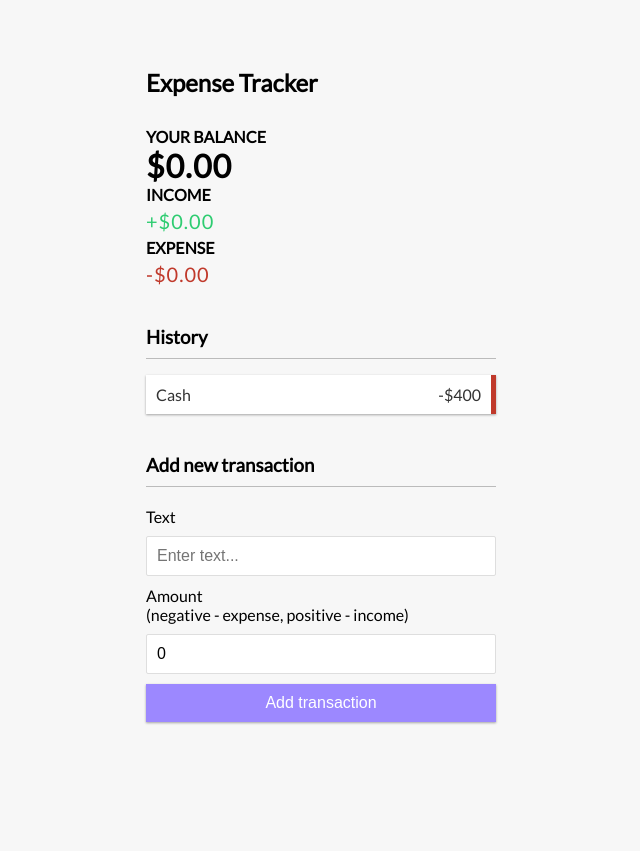
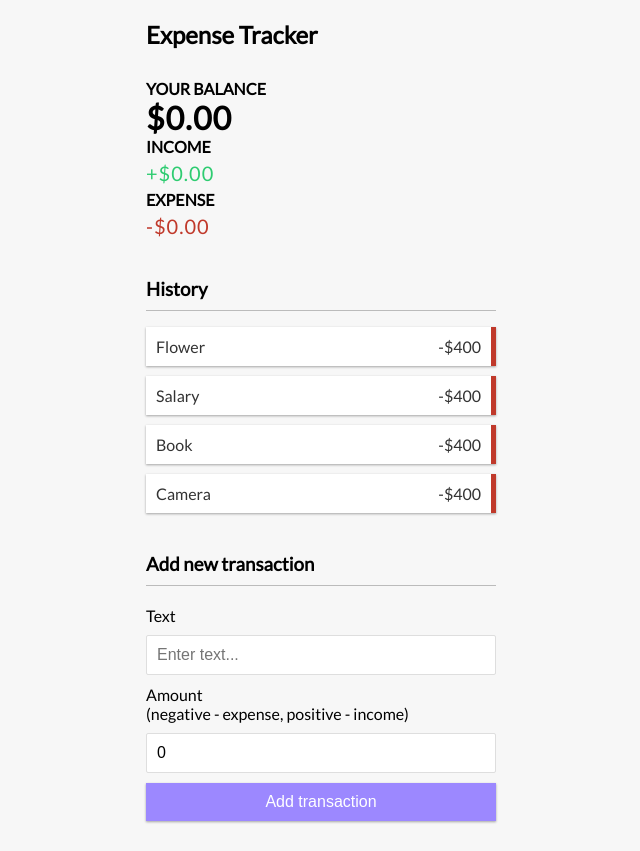
Before and after one commit to rogan-templer/expense-tracker, a React (Create React App) app: page / in a window 1280 px wide. Shown: the whole page, without its empty margins (319-959 px from the left). Before the commit the page ends 800 px from the top, so only its background shows below. Built offline with nearby package versions, Linux system fonts and the light colour scheme.

Commit message:
global context added into transaction list component

```diff
--- a/src/App.js
+++ b/src/App.js
@@ -5,10 +5,12 @@ import Balance from "./components/Balance";
 import IncomeExpenses from "./components/IncomeExpenses";
 import TransactionList from "./components/TransactionList";
 import AddTransaction from "./components/AddTransaction";
+import { GlobalProvider } from "./context/GlobalState";
 
 function App() {
   return (
     <div>
+      <GlobalProvider>
         <Header />
         <div className="container">
           <Balance />
@@ -16,6 +18,7 @@ function App() {
           <TransactionList />
           <AddTransaction />
         </div>
+      </GlobalProvider>
     </div>
   );
 }
--- a/src/components/TransactionList.jsx
+++ b/src/components/TransactionList.jsx
@@ -1,14 +1,19 @@
-import React from "react";
+import React, { useContext } from "react";
+import { GlobalContext } from "../context/GlobalState";
 
 function TransactionList() {
+  const { transactions } = useContext(GlobalContext);
+
   return (
     <>
       <h3>History</h3>
       <ul className="list">
-        <li className="minus">
-          Cash <span>-$400</span>
-          <button className="delete-btn">x</button>
-        </li>
+        {transactions.map((transaction) => (
+          <li className="minus">
+            {transaction.text} <span>-$400</span>
+            <button className="delete-btn">x</button>
+          </li>
+        ))}
       </ul>
     </>
   );
```
Lines whose indentation alone changed are shown as unchanged.
